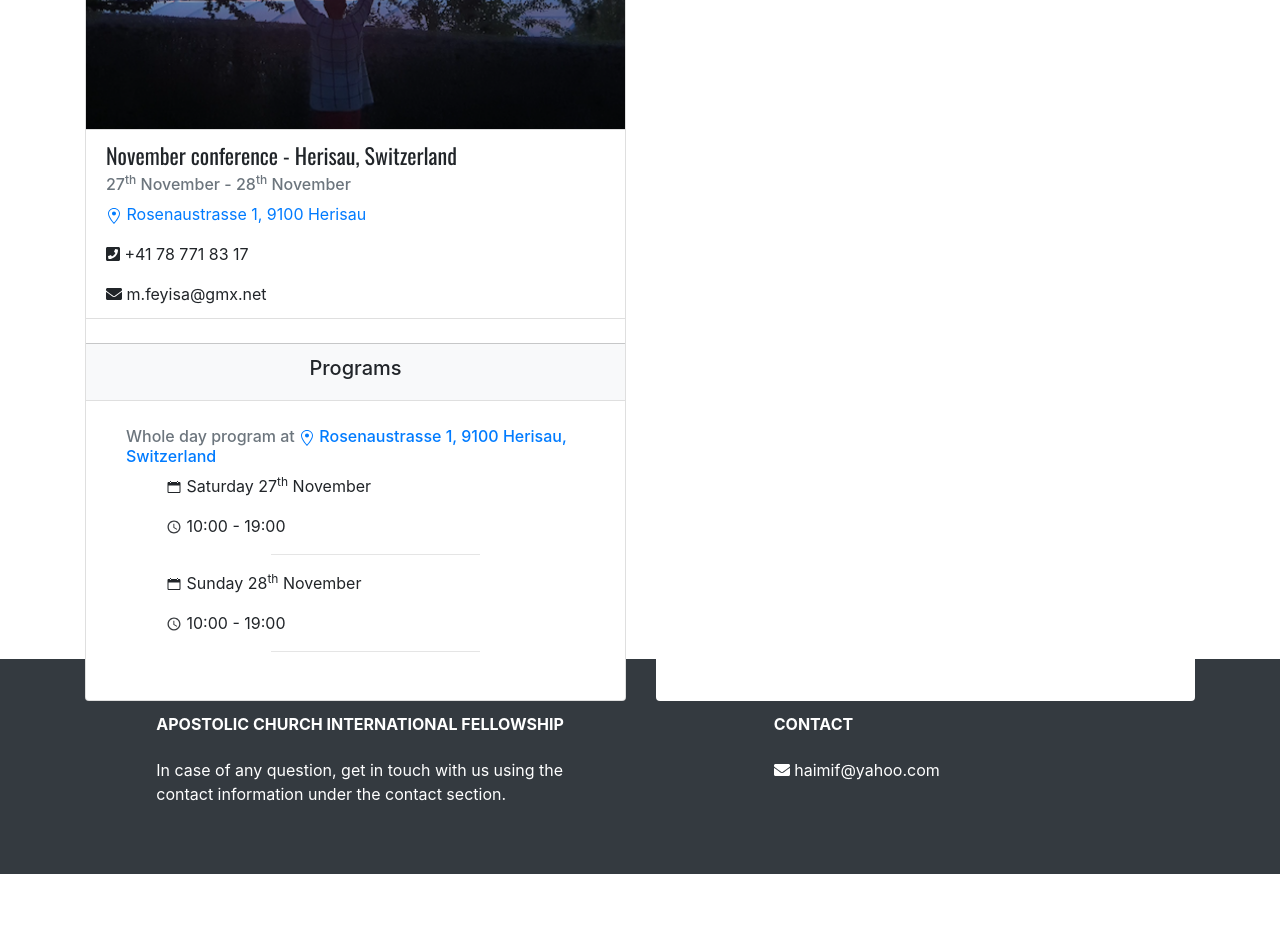
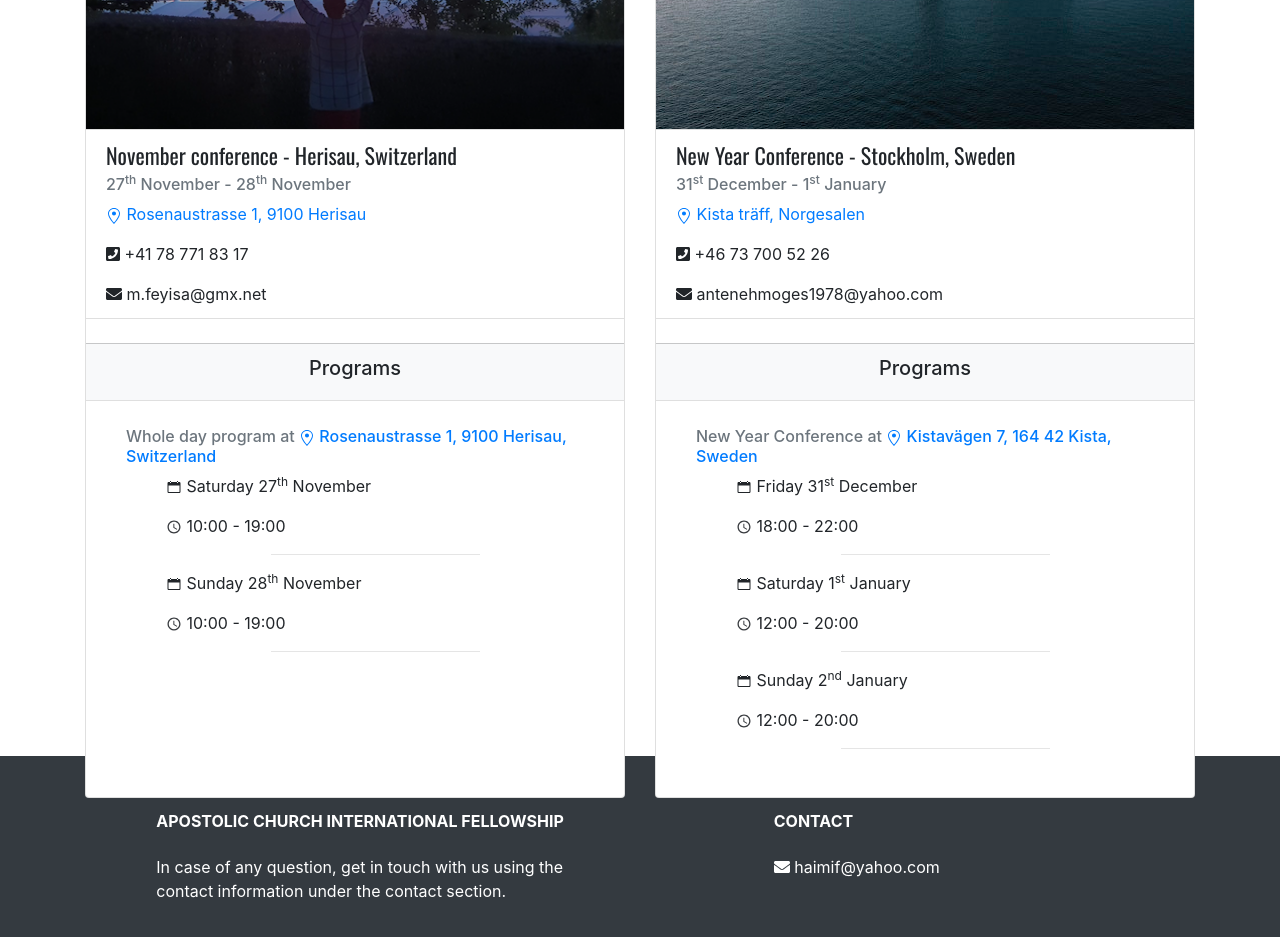
Before and after one commit to Haimanot1989/church, a React (Create React App) app: page / in a window 1280 px wide. Shown: the part 1660-2597 px from the top of the page. Before the commit the page ends 2534 px from the top, so only its background shows below. Built offline with nearby package versions, Linux system fonts and the light colour scheme.

Commit message:
add a conference

```diff
--- a/src/components/Cards.js
+++ b/src/components/Cards.js
@@ -12,7 +12,7 @@ const Cards = () => {
   let octoberConference2021 = conferences["octoberConference2021"];
   let novemberConferenceSwitzerland =
     conferences["novemberConferenceSwitzerland"];
-  let placeholder = {};
+  let newYearConference2022 = conferences["newYearConference2022"];
 
   return (
     <>
@@ -22,7 +22,7 @@ const Cards = () => {
       </div>
       <div className="card-deck mb-2">
         <Card {...novemberConferenceSwitzerland} />
-        <Card {...placeholder} />
+        <Card {...newYearConference2022} />
       </div>
     </>
   );
--- a/src/components/data/conferences.json
+++ b/src/components/data/conferences.json
@@ -582,132 +582,66 @@
       }
     ]
   },
-  "newYearConference2021": {
+  "newYearConference2022": {
+    "mainLocation": {
+      "map": "https://www.google.com/maps/place/Kista+Tr%C3%A4ff/@59.4022556,17.9419327,15z/data=!4m5!3m4!1s0x0:0x66aab4a9f9ddf527!8m2!3d59.4022556!4d17.9419327",
+      "placeName": "Kista träff, Norgesalen"
+    },
     "imageUrl": "./stockholm.png",
     "confType": "New Year Conference",
     "country": "Sweden",
     "city": "Stockholm",
     "confStart": {
-      "date": "30",
-      "sup": "th",
+      "date": "31",
+      "sup": "st",
       "month": "December"
     },
     "confEnd": {
-      "date": "3",
-      "sup": "rd",
+      "date": "1",
+      "sup": "st",
       "month": "January"
+    },
+    "contactInformation": {
+      "emails": ["antenehmoges1978@yahoo.com"],
+      "phoneNumbers": ["+46 73 700 52 26"]
     },
     "confSubtypes": [
       {
-        "title": "Ministers meeting",
+        "title": "New Year Conference",
         "location": {
-          "address": "Borgenvägen 16, 182 38 Danderyd",
-          "map": "https://www.google.com/maps/place/Borgenv%C3%A4gen+16,+182+38+Danderyd,+Sweden/@59.4050446,18.0018831,17z/data=!3m1!4b1!4m5!3m4!1s0x465f9c22477dcc5b:0x43856619d855d1ad!8m2!3d59.4050446!4d18.0040718"
-        },
-        "time": [
-          {
-            "date": {
-              "day": "Wednesday",
-              "date": "30",
-              "sup": "th",
-              "month": "December"
-            }
-          },
-          {
-            "date": {
-              "day": "Thursday",
-              "date": "31",
-              "sup": "st",
-              "month": "December"
-            }
-          }
-        ]
-      },
-      {
-        "title": "Youth program",
-        "location": {
-          "address": "KISTA TORG 7, 164 42 Kista",
-          "map": "https://www.google.com/maps/place/Kista+Tr%C3%A4ff/@59.4022735,17.9397174,17z/data=!3m1!4b1!4m5!3m4!1s0x465f9ef25f64e0cd:0x66aab4a9f9ddf527!8m2!3d59.4022735!4d17.9419061"
+          "address": "Kistavägen 7, 164 42 Kista, Sweden",
+          "map": "https://www.google.com/maps/place/Kista+Tr%C3%A4ff/@59.4022556,17.9419327,15z/data=!4m5!3m4!1s0x0:0x66aab4a9f9ddf527!8m2!3d59.4022556!4d17.9419327"
         },
         "time": [
           {
             "date": {
               "day": "Friday",
-              "date": "1",
-              "sup": "st",
-              "month": "January"
-            },
-            "startTime": "11:00",
-            "finishTime": "13:00"
-          },
-          {
-            "date": {
-              "day": "Saturday",
-              "date": "2",
-              "sup": "nd",
-              "month": "January"
-            },
-            "startTime": "11:00",
-            "finishTime": "13:00"
-          },
-          {
-            "date": {
-              "day": "Sunday",
-              "date": "3",
-              "sup": "rd",
-              "month": "January"
-            },
-            "startTime": "11:00",
-            "finishTime": "13:00"
-          }
-        ]
-      },
-      {
-        "title": "New Year Conference",
-        "location": {
-          "address": "KISTA TORG 7, 164 42 Kista",
-          "map": "https://www.google.com/maps/place/Kista+Tr%C3%A4ff/@59.4022735,17.9397174,17z/data=!3m1!4b1!4m5!3m4!1s0x465f9ef25f64e0cd:0x66aab4a9f9ddf527!8m2!3d59.4022735!4d17.9419061"
-        },
-        "time": [
-          {
-            "date": {
-              "day": "Thursday",
               "date": "31",
               "sup": "st",
               "month": "December"
             },
             "startTime": "18:00",
-            "finishTime": "00:00"
-          },
-          {
-            "date": {
-              "day": "Friday",
-              "date": "1",
-              "sup": "st",
-              "month": "January"
-            },
-            "startTime": "14:00",
             "finishTime": "22:00"
           },
           {
             "date": {
               "day": "Saturday",
+              "date": "1",
+              "sup": "st",
+              "month": "January"
+            },
+            "startTime": "12:00",
+            "finishTime": "20:00"
+          },
+          {
+            "date": {
+              "day": "Sunday",
               "date": "2",
               "sup": "nd",
               "month": "January"
             },
-            "startTime": "14:00",
-            "finishTime": "22:00"
-          },
-          {
-            "date": {
-              "day": "Sunday",
-              "date": "3",
-              "sup": "rd",
-              "month": "January"
-            },
-            "startTime": "14:00",
-            "finishTime": "22:00"
+            "startTime": "12:00",
+            "finishTime": "20:00"
           }
         ]
       }
```
